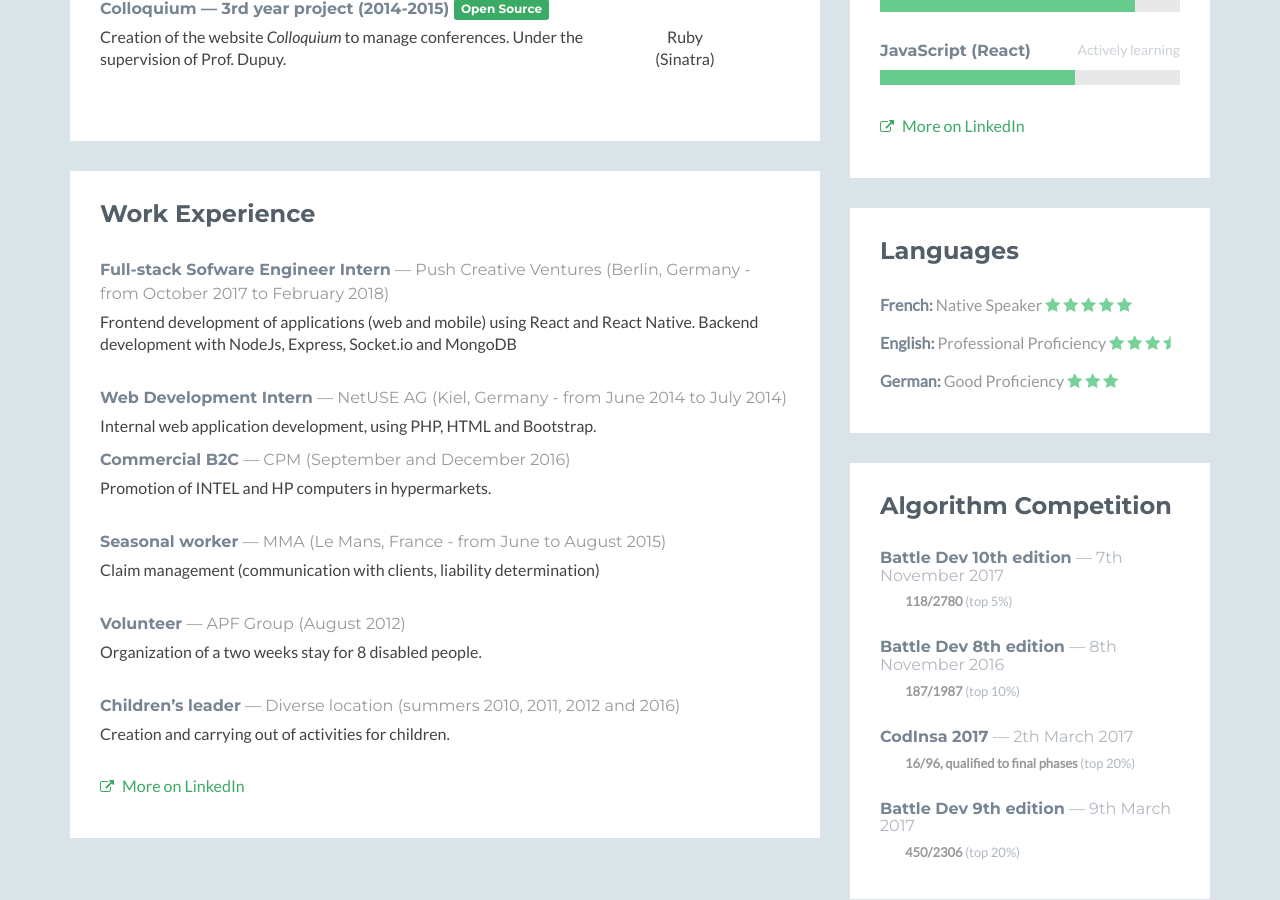
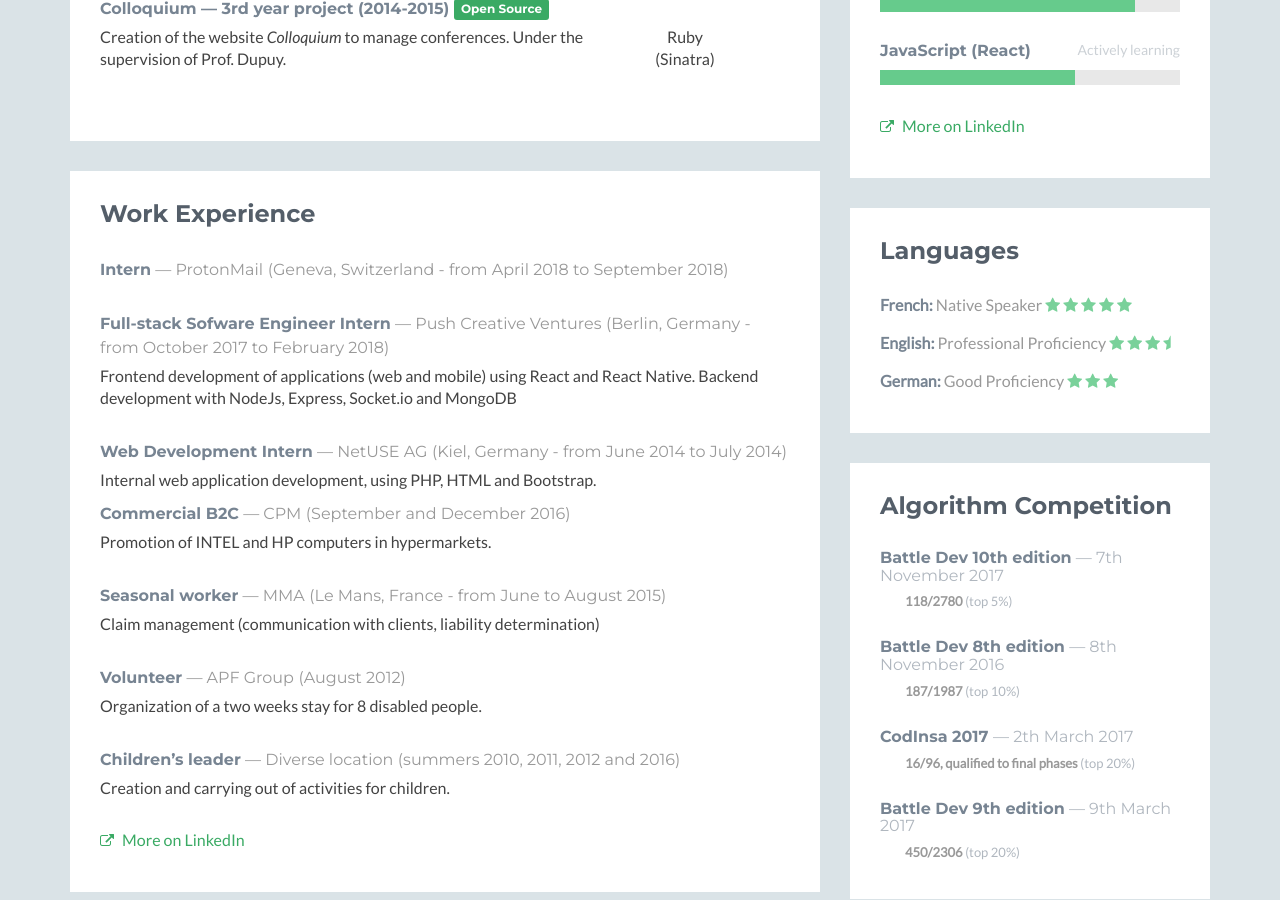
Before and after one commit to ThHareau/ThHareau, a Jekyll site: the page built from index.md, in a window 1280 px wide and 900 px high, scrolled down 1330 px. Built offline with Jekyll 4.4.1, drawn with Linux system fonts in a browser that asks for light colours; comment, search, counter and statistics services are not loaded; a style sheet for code colours, icons or effects is not loaded.

Commit message:
removing phone number, and adding PM

```diff
--- a/_includes/experience-section.html
+++ b/_includes/experience-section.html
@@ -4,6 +4,10 @@
                         <div class="content">
 
                             <div class="item">
+                                <h3 class="title">Intern<span class="place"> — <a href="https://www.protonmail.com/">ProtonMail</a></span> <span class="year">(Geneva, Switzerland - from April 2018 to September 2018)</span></h3>
+                                <p></p>
+                            </div><!--//item-->
+                             <div class="item">
                                 <h3 class="title">Full-stack Sofware Engineer Intern<span class="place"> — <a href="https://www.push-ventures.com/">Push Creative Ventures</a></span> <span class="year">(Berlin, Germany - from October 2017 to February 2018)</span></h3>
                                 <p>Frontend development of applications (web and mobile) using React and React Native. Backend development with NodeJs, Express, Socket.io and MongoDB</p>
                             </div><!--//item-->
```
Also changed, not shown: 1 other file.
